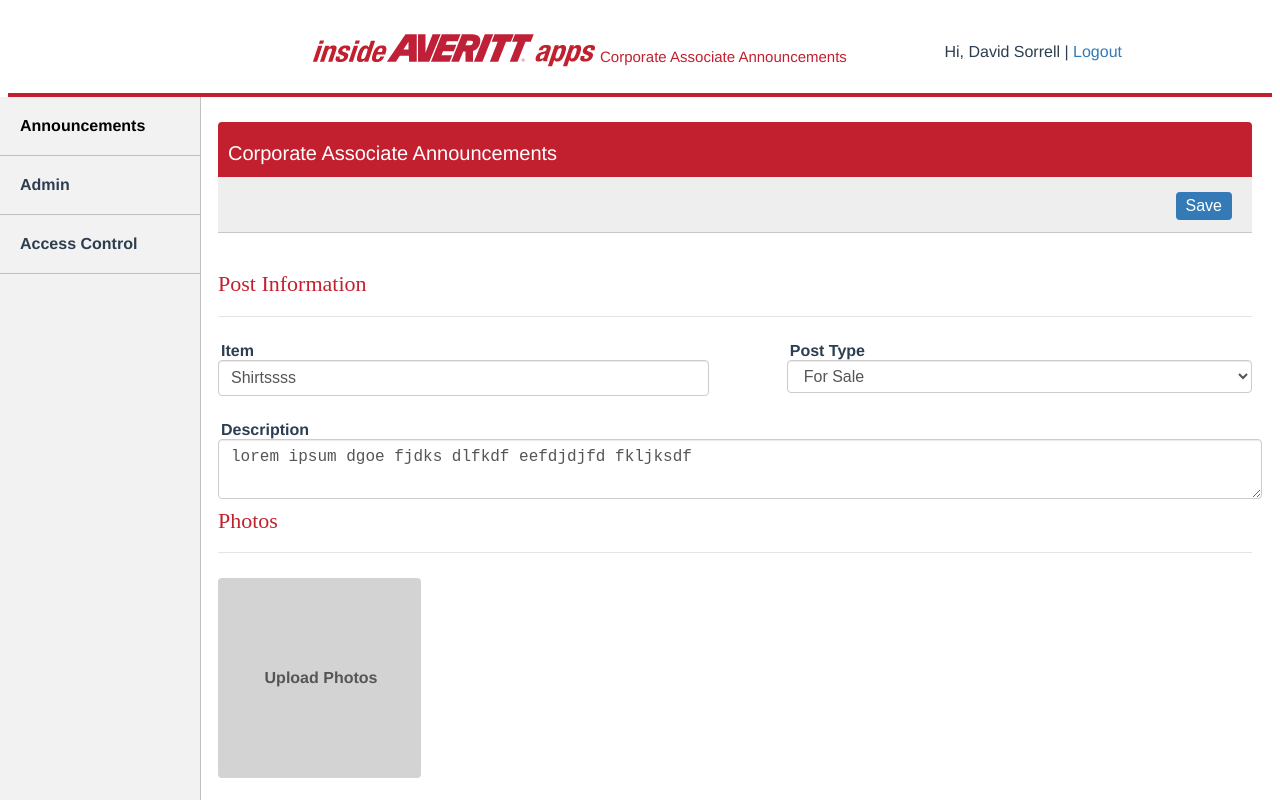
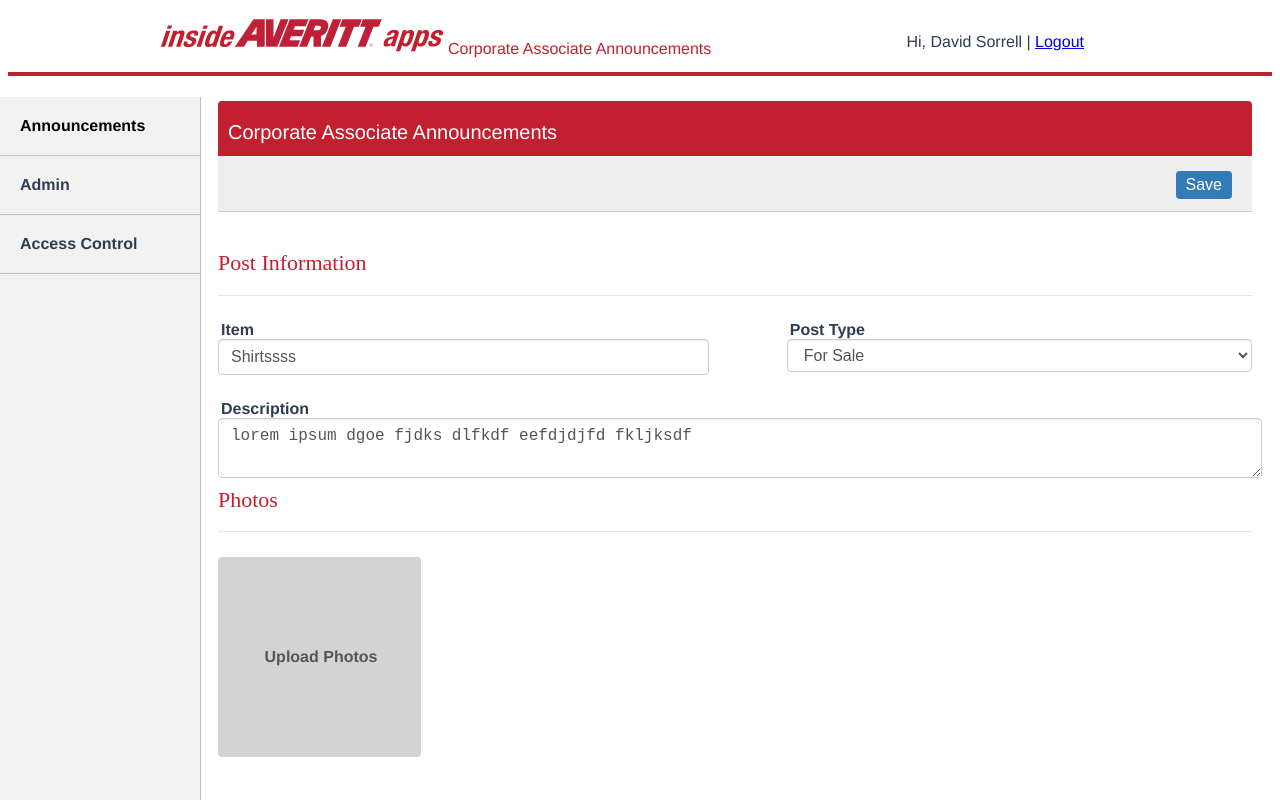
Before and after one commit to dsoreal/iaappsclone, a Vue app: page /corp_assoc_announcement/1/edit in a window 1280 px wide. Built offline with nearby package versions, Linux system fonts and the light colour scheme; data requests are answered from the project's data file.

Commit message:
added router from add to details/restyled login and logo component

```diff
--- a/data/db.json
+++ b/data/db.json
@@ -11,11 +11,12 @@
     },
     {
       "id": 2,
-      "associate": "McKinzie Rose",
-      "item": "TV",
+      "associate": "David Sorrell",
+      "item": "TV 50in",
       "type": "Wanted",
       "description": "lorem ipsum dgoe fjdks dlfkdf eefdjdjfd fkljksdf",
-      "date": "04/28/2021"
+      "date": "04/28/2021",
+      "modifiedDate": "05/07/2021"
     },
     {
       "id": 3,
@@ -28,11 +29,13 @@
     },
     {
       "id": 4,
-      "associate": "David Sorrell",
-      "item": "Car",
+      "associate": "Mckinzie Rose",
+      "item": "Carssssssss",
       "type": "For Sale",
       "description": "I want the cars all of them",
-      "date": "05/06/2021"
+      "date": "05/06/2021",
+      "editAssociate": "David Sorrell",
+      "modifiedDate": "05/07/2021"
     },
     {
       "item": "test",
@@ -45,19 +48,28 @@
     {
       "item": "test",
       "type": "For Sale",
-      "description": "test",
+      "description": "test123",
       "associate": "David Sorrell",
       "date": "05/06/2021",
-      "id": 6
+      "id": 6,
+      "modifiedDate": "05/07/2021"
     },
     {
       "item": "another test",
-      "type": "Wanted",
+      "type": "For Sale",
       "description": "test222",
       "associate": "David Sorrell",
       "date": "04/08/2021",
       "id": 7,
-      "modifiedDate": "05/06/2021"
+      "modifiedDate": "05/07/2021"
+    },
+    {
+      "item": "test for details route",
+      "type": "Wanted",
+      "description": "This should route to details page on add save",
+      "associate": "David Sorrell",
+      "date": "05/11/2021",
+      "id": 8
     }
   ]
 }
--- a/src/components/logologin.vue
+++ b/src/components/logologin.vue
@@ -1,12 +1,16 @@
 <template>
   <div class="pagetop">
+    <div class="logoApp">
       <span class="logo">
 
         <router-link to="/"><img src="../assets/logo.png" alt=""></router-link>
 
       </span>
       <span class="appname" v-if="$route.path != '/'">Corporate Associate Announcements</span>
+      </div>
+      <div class="logoutIn">
       <span class="user">Hi, David Sorrell | <a href="#" class="logout">Logout</a></span>
+      </div>
   </div>
 </template>
 
@@ -20,49 +24,33 @@ export default {
 </script>
 
 <style scoped>
-div {
-  display: block;
+.pagetop {
+  padding: 10px 0;
+  margin-right: 20px;
+  display:inline-block;
+  width: 75%;
+
 }
 h4 {
   font-family: "Montserrat",Arial,sans-serif;
   font-weight: 400;
-
-
-}
-.logo {
-  text-align: left;
-  font-size: 16px;
-  float: left;
-
-
 }
 .appname {
   color: #C3202F;
-  text-align: left;
-  float: left;
-  padding-top: 15px;
-  font-size: 15px;
 }
-.pagetop {
-  margin-right: auto;
-  margin-left: auto;
-  padding: 25px 150px 60px 300px;
+.logoApp {
+text-align: left;
+width: 75%;
+float: left;
 
 }
-.companyname {
-  font-size: 30px;
-}
-.user {
+.logoutIn{
   float: right;
-  padding-top: 10px;
-
-}
-.logout{
-  color: #337AB7;
-  text-decoration: none;
-}
-.logout:hover {
-  text-decoration: underline;
+  text-align: right;
+  margin-right: 20px;
+  width: 20%;
+  padding-top: 15px;
 }
 
+
 </style>
--- a/src/views/add.vue
+++ b/src/views/add.vue
@@ -73,7 +73,7 @@ export default {
     }
   },
   methods: {
-    handleSubmit() {
+handleSubmit() {
       let project = {
         item: this.item,
         type: this.type,
@@ -86,7 +86,9 @@ export default {
         headers: { 'Content-Type': 'application/json'},
         body: JSON.stringify(project)
       }).then(() => {
-        this.$router.push('/corp_assoc_announcement/list/')
+        fetch('http://localhost:3000/posts')
+        .then(response => response.json())
+        .then(data => this.$router.push('/corp_assoc_announcement/details/' + data.length))
       }).catch((err) => console.log(err))
     }
   }
--- a/src/views/edit.vue
+++ b/src/views/edit.vue
@@ -86,7 +86,7 @@ export default {
           fetch(this.uri, {
               method: 'PATCH',
               headers: {'Content-Type':'application/json'},
-              body: JSON.stringify({item: this.item, type: this.type, description: this.description, associate: this.associate, modifiedDate: this.modifiedDate})
+              body: JSON.stringify({item: this.item, type: this.type, description: this.description, editAssociate: this.associate, modifiedDate: this.modifiedDate})
           }).then(() => {
               this.$router.push('/corp_assoc_announcement/details/' + this.id)
           }).catch(err => console.log(err))
```
